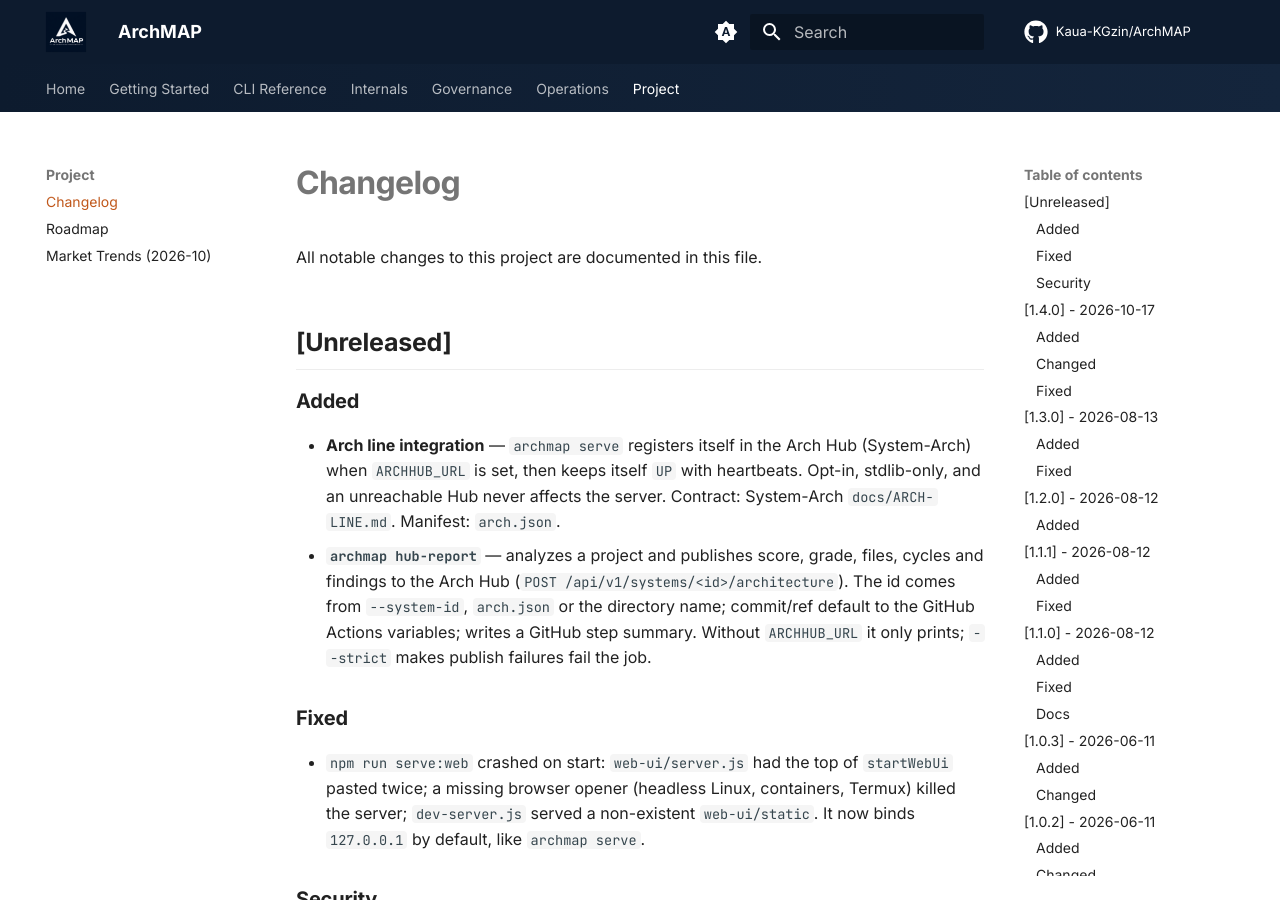
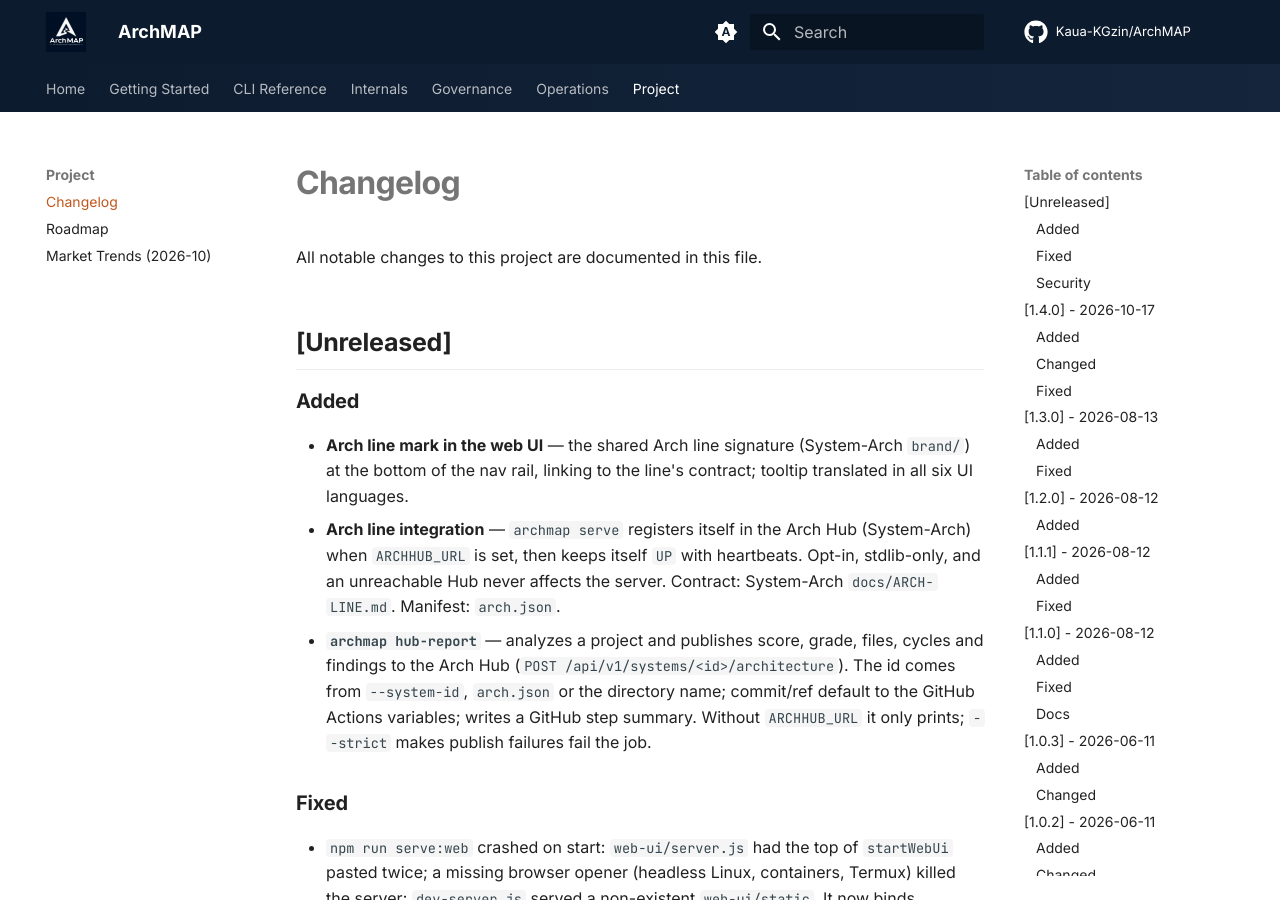
Before and after one commit to Kaua-KGzin/ArchMAP, an MkDocs documentation site: the page built from docs/changelog.md, in a window 1280 px wide and 900 px high. Built offline with MkDocs 1.6.1 and Material for MkDocs 9.7.7, drawn with Linux system fonts in a browser that asks for light colours; comment, search, counter and statistics services are not loaded; the version menu is left out.

Commit message:
Web UI: Arch line mark in the nav rail (#50)
The shared Arch line signature (System-Arch brand/arch-mark.svg) at the
bottom of the nav rail, quiet until hovered, linking to the line's contract.
Tooltip in en/pt/es/fr/de/zh; a test pins the asset and all six translations.


Claude-Session: https://claude.ai/code/session_01DLJDvXVvZceVvxCefq6Zvw

Co-authored-by: Claude <noreply@anthropic.com>

```diff
--- a/docs/changelog.md
+++ b/docs/changelog.md
@@ -5,6 +5,9 @@ All notable changes to this project are documented in this file.
 ## [Unreleased]
 
 ### Added
+- **Arch line mark in the web UI** — the shared Arch line signature
+  (System-Arch `brand/`) at the bottom of the nav rail, linking to the line's
+  contract; tooltip translated in all six UI languages.
 - **Arch line integration** — `archmap serve` registers itself in the Arch Hub
   (System-Arch) when `ARCHHUB_URL` is set, then keeps itself `UP` with heartbeats.
   Opt-in, stdlib-only, and an unreachable Hub never affects the server.
--- a/src/archmap/web-ui/static/index.html
+++ b/src/archmap/web-ui/static/index.html
@@ -65,6 +65,11 @@
         <svg viewBox="0 0 24 24"><path d="M21 12.8A9 9 0 1 1 11.2 3a7 7 0 0 0 9.8 9.8z"/></svg>
         <span class="rail-tooltip" data-i18n="navToggleTheme">Toggle theme</span>
       </button>
+      <!-- Arch line signature (System-Arch/brand): ArchMAP is the line's "insight" system. -->
+      <a class="rail-btn rail-arch" id="archLineMark" href="https://github.com/Kaua-KGzin/System-Arch/blob/main/docs/ARCH-LINE.md" target="_blank" rel="noopener noreferrer" data-i18n-title="navArchLine" aria-label="Part of the Arch line">
+        <img src="/arch-mark.svg" alt="" width="18" height="18" />
+        <span class="rail-tooltip" data-i18n="navArchLine">Part of the Arch line</span>
+      </a>
     </nav>
 
     <!-- LEFT PANEL (swappable views) -->
--- a/src/archmap/web-ui/static/styles.css
+++ b/src/archmap/web-ui/static/styles.css
@@ -114,6 +114,10 @@ body {
 }
 .rail-btn svg,.theme-toggle svg{width:18px;height:18px;stroke:currentColor;fill:none;stroke-width:1.6}
 .theme-toggle{margin-top:auto}
+/* Arch line mark: shared brand (System-Arch/brand), quiet until hovered. */
+.rail-arch{opacity:.7;text-decoration:none}
+.rail-arch:hover{opacity:1}
+.rail-arch img{width:18px;height:18px;display:block}
 .rail-tooltip {
   position:absolute;left:100%;margin-left:10px;top:50%;transform:translateY(-50%);
   background:var(--ink);color:var(--surface);font-size:12px;font-weight:500;
```
Also changed, not shown: CHANGELOG.md (+3 -0 lines), src/archmap/web-ui/static/app.js (+6 -6 lines), src/archmap/web-ui/static/arch-mark.svg (added), 1 other file.
